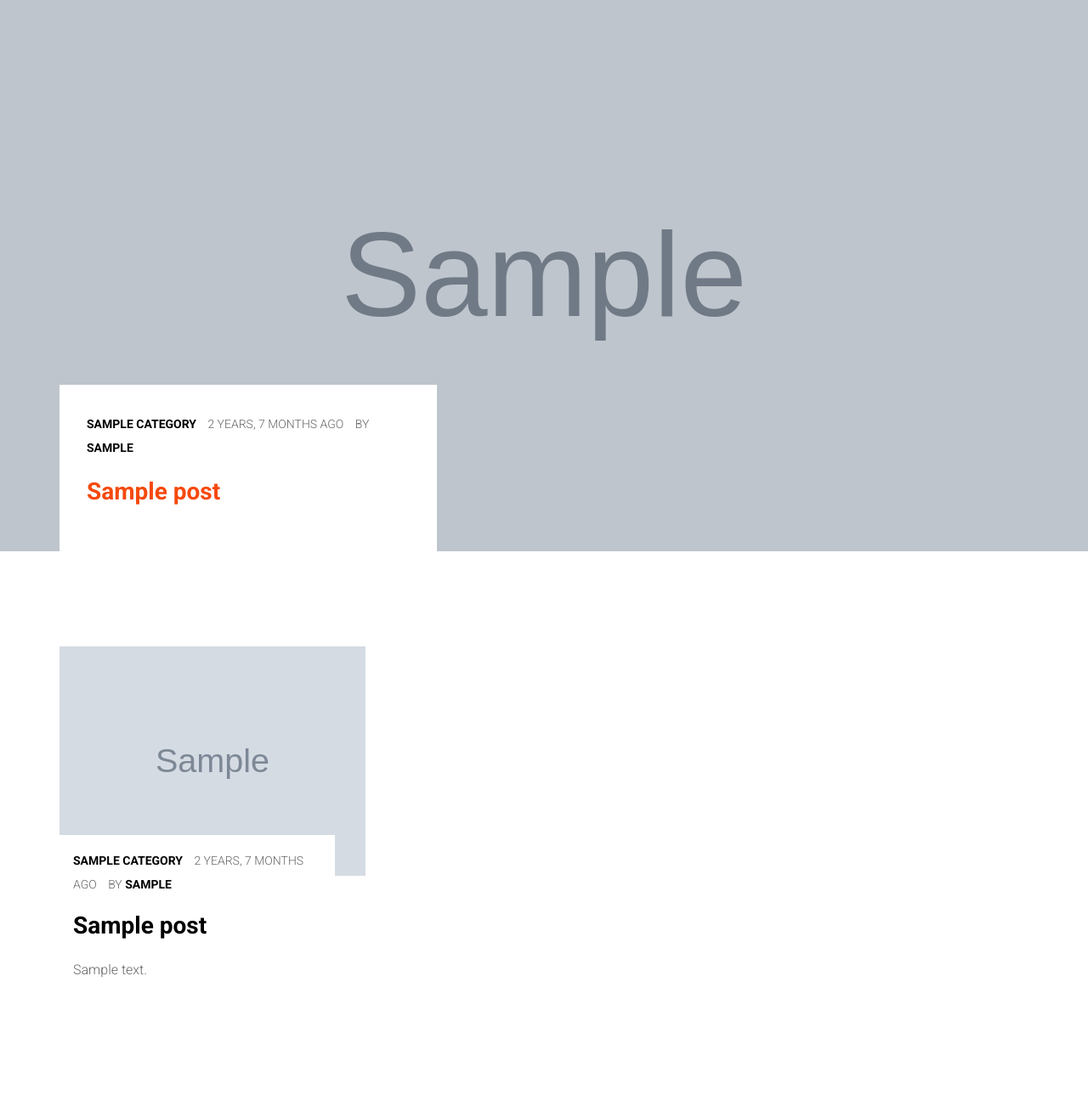
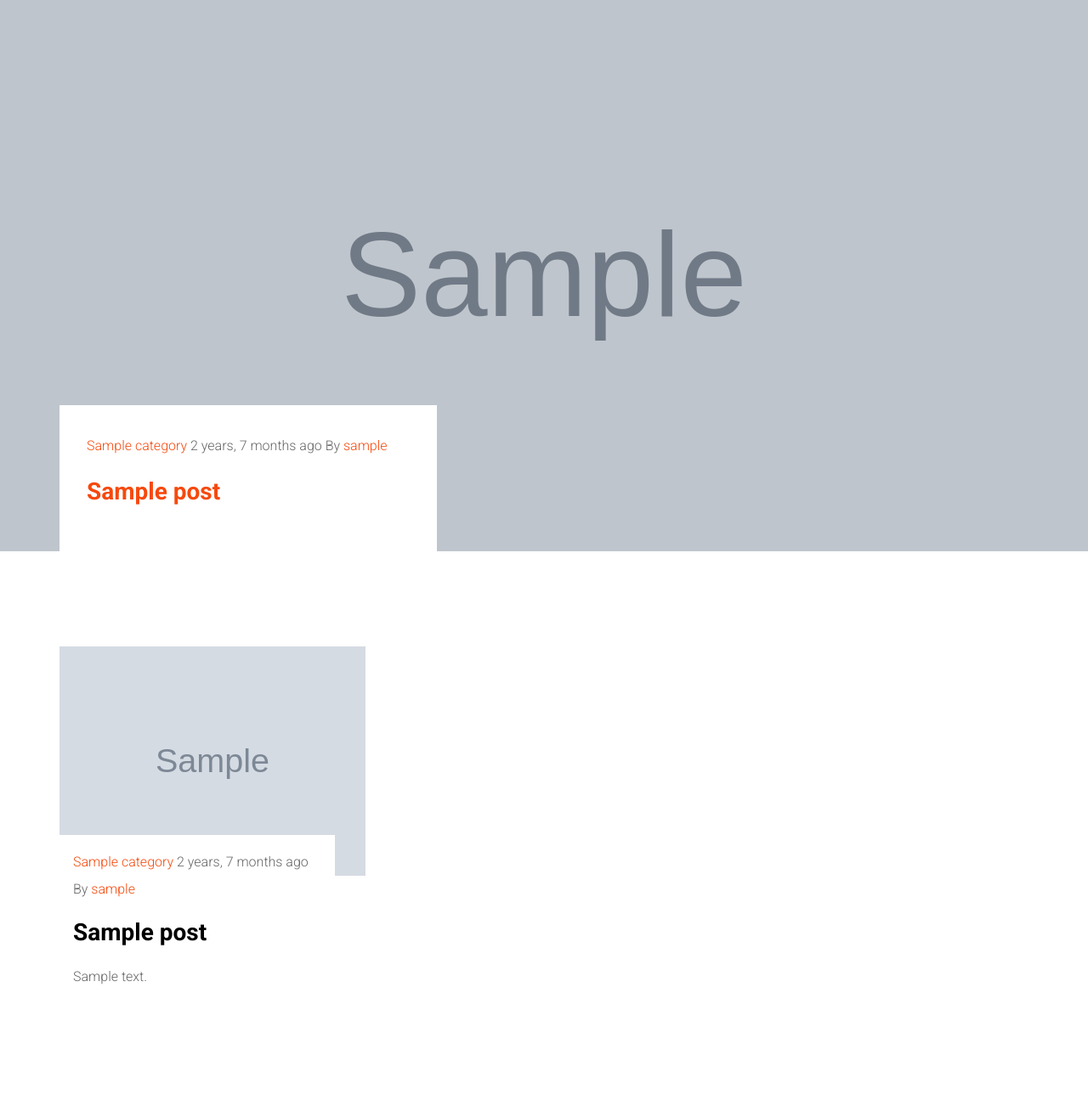
Before and after one commit to EverLookNeverSee/noonpost, a Django app: page / in a window 1280 px wide. Shown: the part 91-1386 px from the top of the page at 85% size. Run offline with Django 3.2, Linux system fonts and the light colour scheme; tables that the repository leaves empty hold one stand-in row (values such as "Sample post"); grey boxes marked "Sample" are stand-in pictures; some libraries are stand-ins or nearby versions; some web fonts are replaced.

Commit message:
Fixing the css

```diff
--- a/templates/home/latest_posts.html
+++ b/templates/home/latest_posts.html
@@ -7,7 +7,7 @@
             <a href="#"><img src={{post.image.url}} class="img-responsive" alt="html5 bootstrap template"></a>
         </div>
         <div class="desc">
-            <p class="meta">
+            <p>
                 {% for cat in post.category.all %}
                 <span class="cat"><a href="{% url 'blog:category' cat_name=cat.name %}">{{cat.name}}</a></span>{% if not forloop.last %},{% endif %}
                 {% endfor %}
--- a/templates/home/top_viewed_posts.html
+++ b/templates/home/top_viewed_posts.html
@@ -10,7 +10,7 @@
 				   			<div class="col-md-6 col-md-pull-3 col-sm-12 col-xs-12 col-md-offset-3 slider-text">
 				   				<div class="slider-text-inner">
 				   					<div class="desc">
-				   						<p class="meta">
+				   						<p>
 											{% for cat in post.category.all %}
 												<span class="cat"><a href="{% url 'blog:category' cat_name=cat.name %}">{{ cat.name }}</a></span>{% if not forloop.last %},{% endif %}
 											{% endfor %}
```
